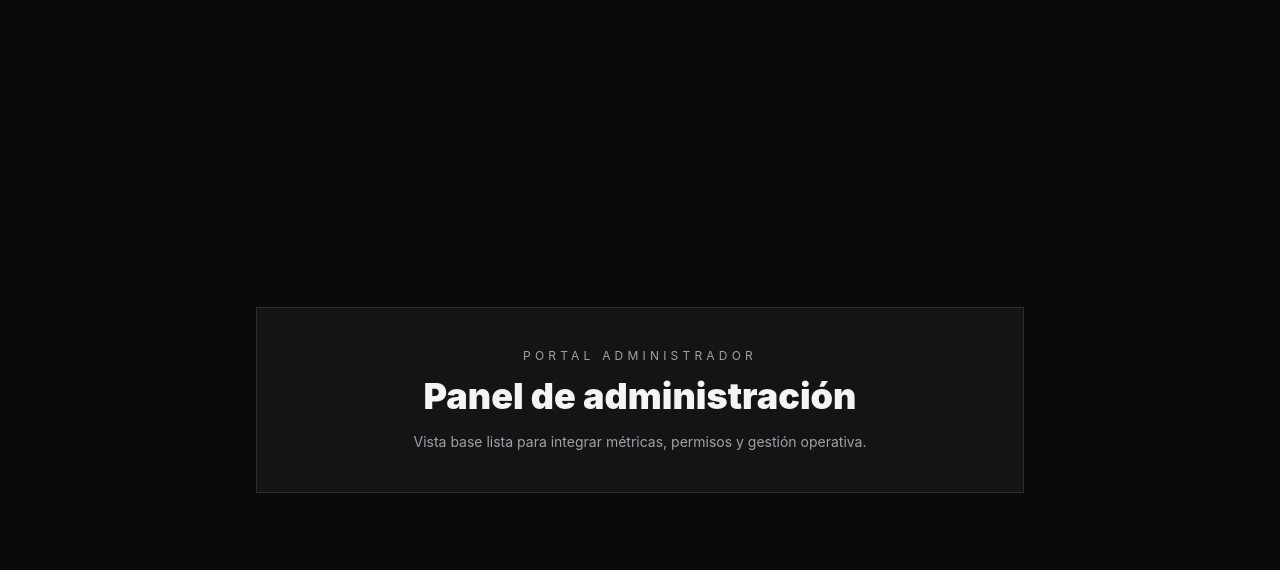
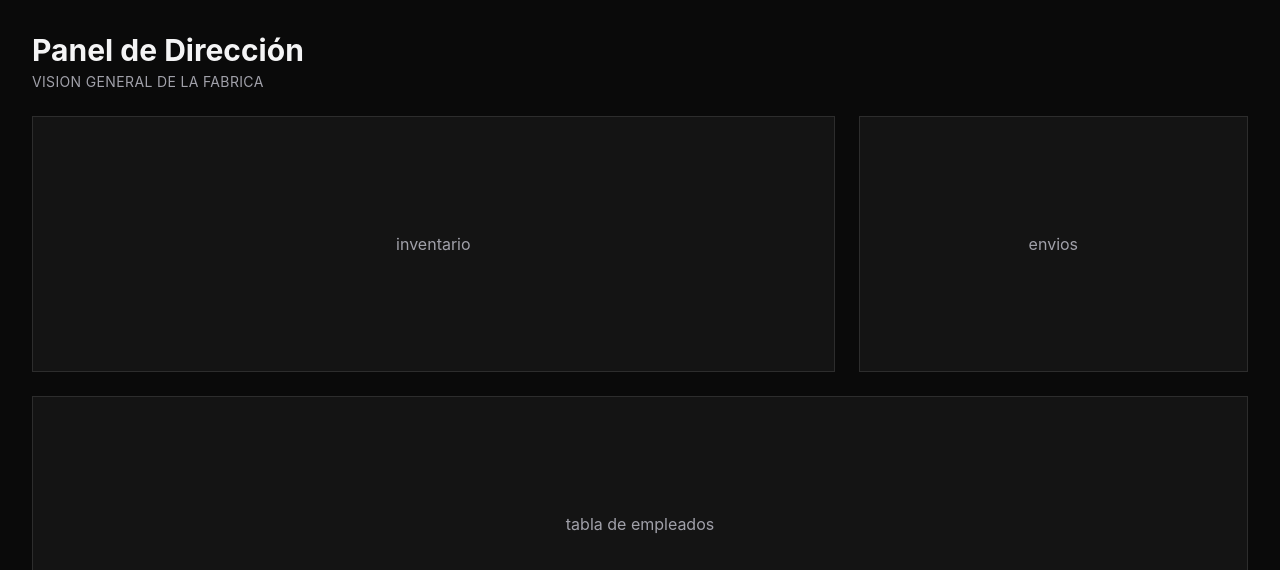
Before and after one commit to AgustinEscamilla/Genesis-Hardware, a React (Vite) app in the folder genesis-hardware/: page /admin in a window 1280 px wide. Shown: the top 570 px of the page. Built offline with nearby package versions, Linux system fonts and the light colour scheme.

Commit message:
COMIENZO DE ADMINISTRACION

```diff
--- /dev/null
+++ b/genesis-hardware/src/components/tabla_generica.jsx
@@ -0,0 +1,20 @@
+export function TablaGenerica({ encabezados, children }) {
+  return (
+    <div className="overflow-x-auto w-full">
+      <table className="w-full text-left border-collapse">
+        <thead>
+          <tr className="border-b border-borde text-mutado text-sm">
+            {encabezados.map((titulo, indice) => (
+              <th key={indice} className="py-3 px-4 font-semibold">
+                {titulo}
+              </th>
+            ))}
+          </tr>
+        </thead>
+        <tbody>
+          {children}
+        </tbody>
+      </table>
+    </div>
+  )
+}
--- /dev/null
+++ b/genesis-hardware/src/pages/administrador/seccion_empleados.jsx
@@ -0,0 +1,27 @@
+import { TablaGenerica } from '../../components/tabla_generica'
+
+// aqui maestro yo arme el componente de empleados usando el nieto que creamos
+export function SeccionEmpleados() {
+  const lista = [
+    { id: 1, nombre: 'Juan Perez', rol: 'Supervisor', correo: 'j.perez@genesis.com' },
+    { id: 2, nombre: 'Ana Martinez', rol: 'Tecnico', correo: 'a.martinez@genesis.com' }
+  ]
+
+  const titulos = ['Nombre', 'Rol', 'Correo']
+
+  // maestro funciona asi yo le paso los titulos y la lista de empleados al nieto para que los dibuje
+  return (
+    <div className="bg-panel border border-borde p-6 shadow-sm flex flex-col gap-4">
+      <h3 className="text-xl font-bold text-texto">Plantilla Activa</h3>
+      <TablaGenerica encabezados={titulos}>
+        {lista.map((emp) => (
+          <tr key={emp.id} className="border-b border-borde/50">
+            <td className="py-3 px-4 text-texto">{emp.nombre}</td>
+            <td className="py-3 px-4 text-mutado">{emp.rol}</td>
+            <td className="py-3 px-4 text-mutado">{emp.correo}</td>
+          </tr>
+        ))}
+      </TablaGenerica>
+    </div>
+  )
+}
--- /dev/null
+++ b/genesis-hardware/src/pages/administrador/seccion_inventario.jsx
@@ -0,0 +1,27 @@
+import { TablaGenerica } from '../../components/tabla_generica'
+
+// aqui puse profe la seccion de inventario aprovechando el nieto reutilizable
+export function SeccionInventario() {
+  const lista = [
+    { id: 1, pieza: 'Tarjeta Madre X570', stock: 12 },
+    { id: 2, pieza: 'Procesador Ryzen 7', stock: 45 },
+    { id: 3, pieza: 'Memoria RAM 16GB', stock: 8 }
+  ]
+
+  const titulos = ['Componente', 'Cantidad en Stock']
+
+  // esto sirve para mostrar la lista de piezas usando la misma tabla de antes
+  return (
+    <div className="bg-panel border border-borde p-6 shadow-sm flex flex-col gap-4">
+      <h3 className="text-xl font-bold text-texto">Inventario de Componentes</h3>
+      <TablaGenerica encabezados={titulos}>
+        {lista.map((item) => (
+          <tr key={item.id} className="border-b border-borde/50">
+            <td className="py-3 px-4 text-texto">{item.pieza}</td>
+            <td className="py-3 px-4 text-mutado">{item.stock} unidades</td>
+          </tr>
+        ))}
+      </TablaGenerica>
+    </div>
+  )
+}
--- a/genesis-hardware/src/pages/administrador/vista_principal.jsx
+++ b/genesis-hardware/src/pages/administrador/vista_principal.jsx
@@ -1,10 +1,26 @@
+// aqui maestro yo cree el contenedor principal del administrador para que todo quede ordenado
 export function VistaPrincipalAdministrador() {
+
+  // maestro funciona asi yo puse una cuadricula con tailwind para acomodar las piezas que haremos despues
   return (
-    <div className="min-h-screen bg-fondo flex items-center justify-center p-8 text-texto">
-      <div className="w-full max-w-3xl border border-borde bg-panel p-10 text-center">
-        <p className="text-xs tracking-[0.35em] text-mutado mb-3">PORTAL ADMINISTRADOR</p>
-        <h1 className="text-4xl font-black mb-4">Panel de administración</h1>
-        <p className="text-sm text-mutado">Vista base lista para integrar métricas, permisos y gestión operativa.</p>
+    <div className="flex flex-col gap-6 w-full h-full p-8 bg-fondo min-h-screen">
+      <div>
+        <h2 className="text-3xl font-bold text-texto mb-1">Panel de Dirección</h2>
+        <p className="text-mutado text-sm tracking-wide">VISION GENERAL DE LA FABRICA</p>
+      </div>
+
+      <div className="grid grid-cols-1 lg:grid-cols-3 gap-6">
+        <div className="lg:col-span-2 bg-panel border border-borde p-6 h-64 flex items-center justify-center">
+          <p className="text-mutado">inventario</p>
+        </div>
+
+        <div className="bg-panel border border-borde p-6 h-64 flex items-center justify-center">
+          <p className="text-mutado">envios</p>
+        </div>
+
+        <div className="lg:col-span-3 bg-panel border border-borde p-6 h-64 flex items-center justify-center">
+          <p className="text-mutado"> tabla de empleados</p>
+        </div>
       </div>
     </div>
   )
```
